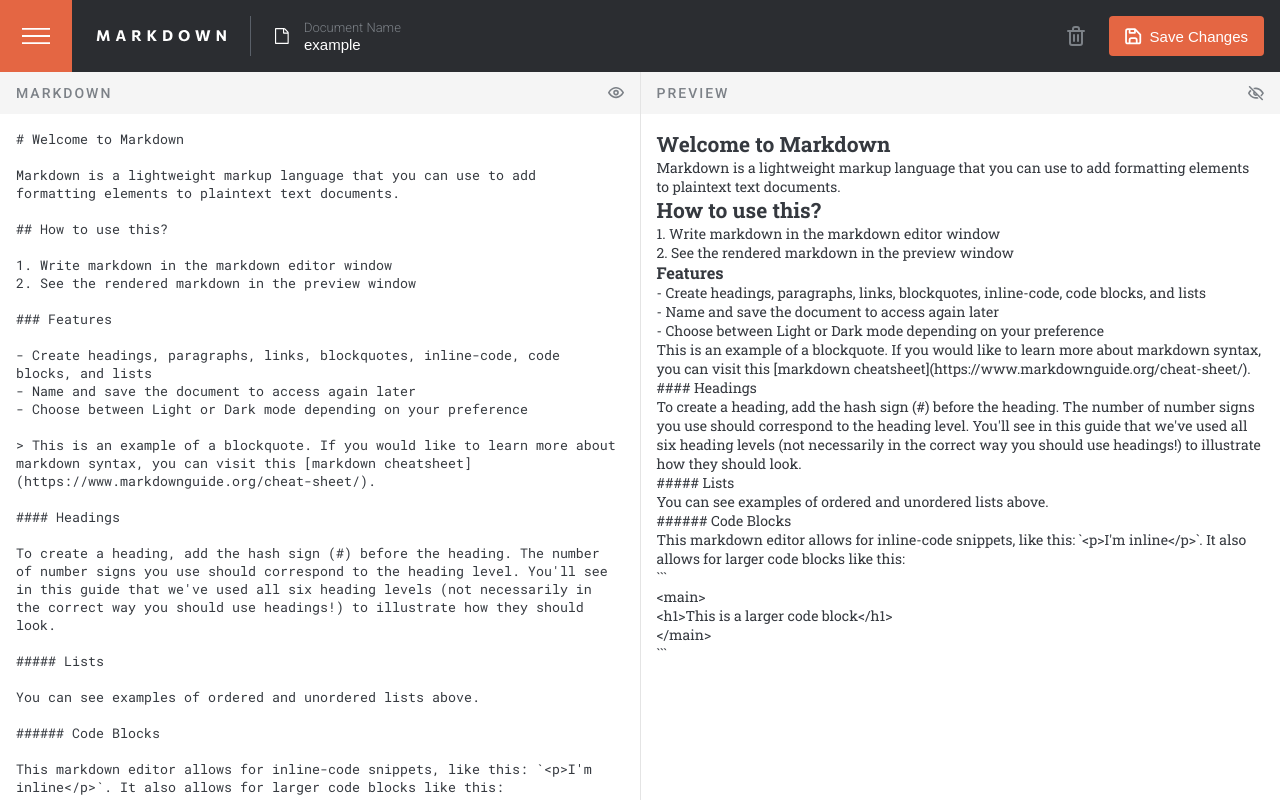
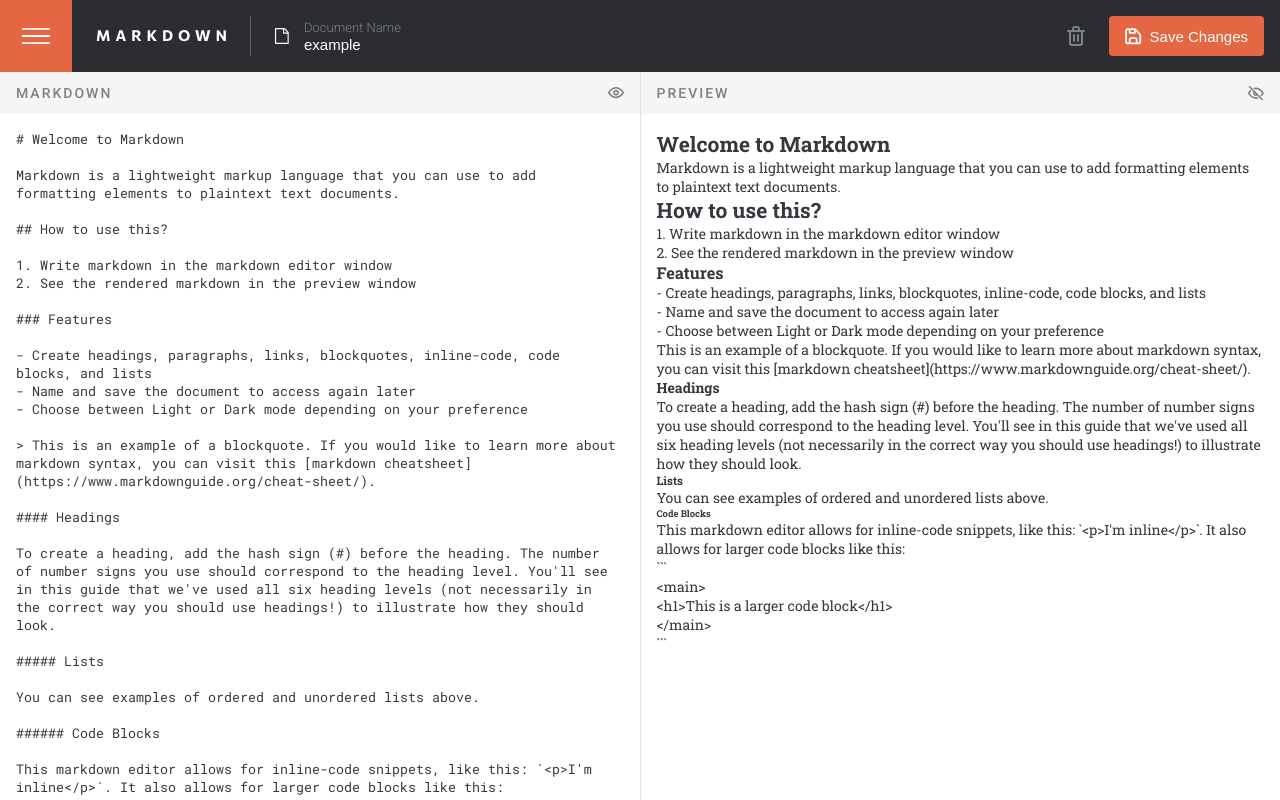
Before and after one commit to BrandenDaniel/markdown-app, a Next.js app: page / in a window 1280 px wide. Built offline with nearby package versions, Linux system fonts and the light colour scheme.

Commit message:
progress

```diff
--- a/src/components/MarkdownOutput.tsx
+++ b/src/components/MarkdownOutput.tsx
@@ -13,10 +13,13 @@ export default function MarkdownOutput() {
   const h1 = "# ";
   const h2 = "## ";
   const h3 = "### ";
+  const h4 = "#### ";
+  const h5 = "##### ";
+  const h6 = "###### ";
   const bold = "**";
   const italic = "*";
   const blockquote = "> ";
-  // const orderedList = "";
+  const orderedList = "1. ";
 
   let lines = rawOutput.split("\n");
 
@@ -31,6 +34,12 @@ export default function MarkdownOutput() {
             return <h2>{line.replace(h2, "")}</h2>;
           } else if (line.startsWith(h3)) {
             return <h3>{line.replace(h3, "")}</h3>;
+          } else if (line.startsWith(h4)) {
+            return <h4>{line.replace(h4, "")}</h4>;
+          } else if (line.startsWith(h5)) {
+            return <h5>{line.replace(h5, "")}</h5>;
+          } else if (line.startsWith(h6)) {
+            return <h6>{line.replace(h6, "")}</h6>;
           } else if (line.startsWith(bold) && line.endsWith(bold)) {
             return <b>{line.replaceAll(bold, "")}</b>;
           } else if (
@@ -45,6 +54,7 @@ export default function MarkdownOutput() {
                 {line.replace(blockquote, "")}
               </div>
             );
+          } else if (line.startsWith()) {
           } else {
             return <p>{line}</p>;
           }
```
